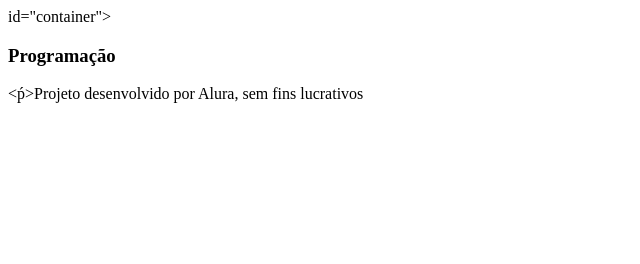
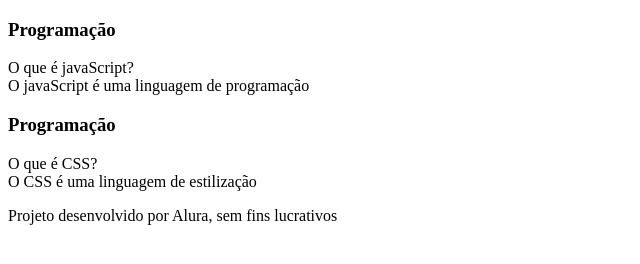
Before and after one commit to Guiperes21/flashcard, a plain HTML site: page index.html in a window 1280 px wide. Shown: the whole page, without its empty margins (0-640 px from the left). Drawn offline with Linux system fonts and the light colour scheme.

Commit message:
Update index.html

```diff
--- a/index.html
+++ b/index.html
@@ -7,17 +7,33 @@
 </head>
 <body>
     <main>
-      <section> id="container">
+      <section> <id="container">
         <article class="cartao">
             <div class="cartao__conteudo">
                 <h3>Programação</h3>
-
+                <div class="cartao__conteudo__pergunta">
+                    O que é javaScript?
+                </div>
+                </div class="cartao__conteudo__resposta">
+                  O javaScript é uma linguagem de programação
+                </div>
+            </div>
+        </article>
+        <article class="cartao">
+            <div class="cartao__conteudo">
+                <h3>Programação</h3>
+                <div class="cartao__conteudo__pergunta">
+                    O que é CSS?
+                </div>
+                </div class="cartao__conteudo__resposta">
+                  O CSS é uma linguagem de estilização
+                </div>
             </div>
         </article>
       </section>
     </main>
     <footer>
-        <ṕ>Projeto desenvolvido por Alura, sem fins lucrativos</p>
+        <p>Projeto desenvolvido por Alura, sem fins lucrativos</p>
     </footer>
 </body>
 </html>
```
